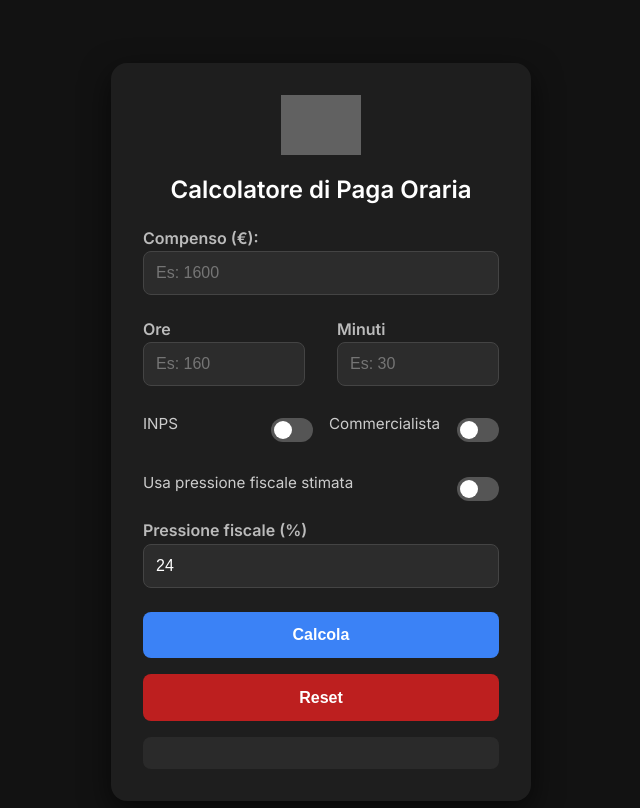
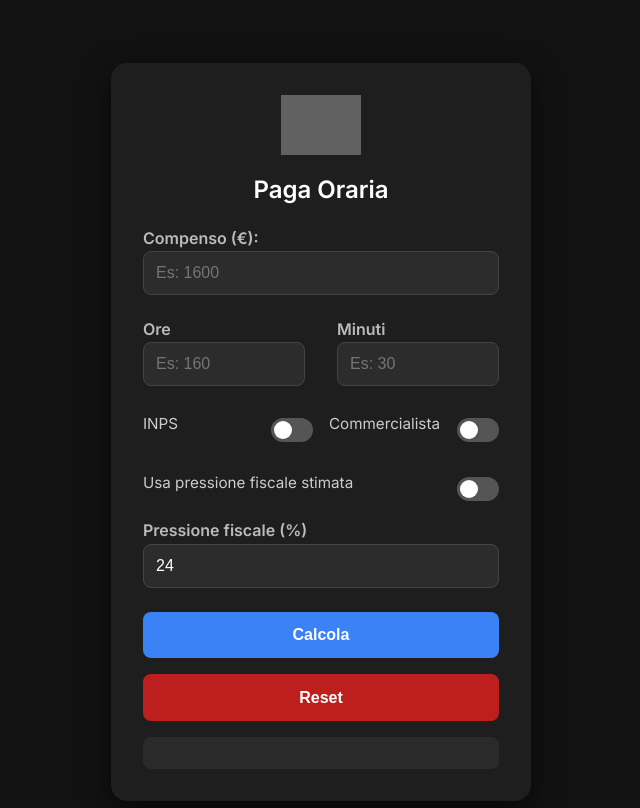
Before and after one commit to xelmo76/calcolatore-paga, a plain HTML site: page index.html in a window 1280 px wide. Shown: the whole page, without its empty margins (319-959 px from the left). Drawn offline with Linux system fonts and the light colour scheme; grey boxes are pictures that could not be loaded.

Commit message:
Update index.html

```diff
--- a/index.html
+++ b/index.html
@@ -3,7 +3,7 @@
 <head>
   <meta charset="UTF-8" />
   <meta name="viewport" content="width=device-width, initial-scale=1" />
-  <title>Calcolatore Paga Oraria</title>
+  <title>Paga Oraria</title>
 
   <!-- Favicon -->
   <link rel="icon" href="favicon.ico" type="image/x-icon" />
@@ -24,7 +24,7 @@
       />
     </div>
 
-    <h2>Calcolatore di Paga Oraria</h2>
+    <h2>Paga Oraria</h2>
 
     <label for="paga">Compenso (€):</label>
     <input type="number" id="paga" placeholder="Es: 1600" step="0.01" />
```
